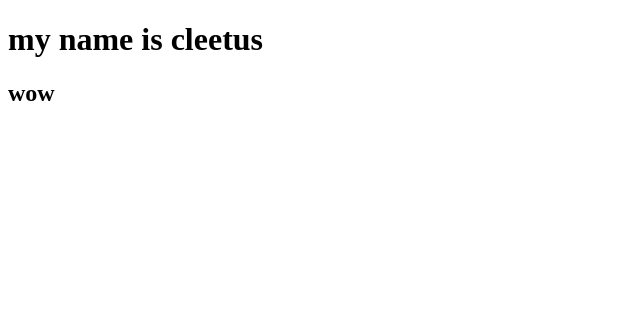
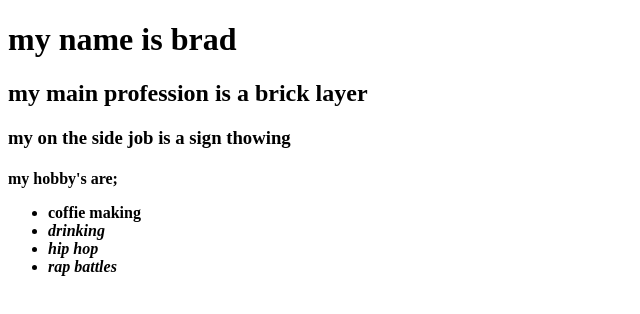
Before and after one commit to Pronamel/week-2-stuff, a plain HTML site: page activity2.html in a window 1280 px wide. Shown: the whole page, without its empty margins (0-640 px from the left). Drawn offline with Linux system fonts and the light colour scheme.

Commit message:
cv additions

```diff
--- a/activity2.html
+++ b/activity2.html
@@ -9,12 +9,21 @@
 <body>
 
 
-<header> <h1>my name is cleetus </h1>   </header>
+<header> <h1>my name is brad </h1> </header>
 
-<h2>   wow   </h2>
+<h2>  my main profession is a brick layer  </h2>
 
+<h3> my on the side job is a sign thowing </h3>
 
+<h4>  my hobby's are;  <ul> <li> coffie making</li>
+    <li> <em>drinking</em> </li>
+    <li> <em>hip hop</em></li>
+    <li> <em>rap battles</em></li>
 
+</ul>
+</h4>
+
+<h5>  </h5>
 
 </body>
 </html>
```
